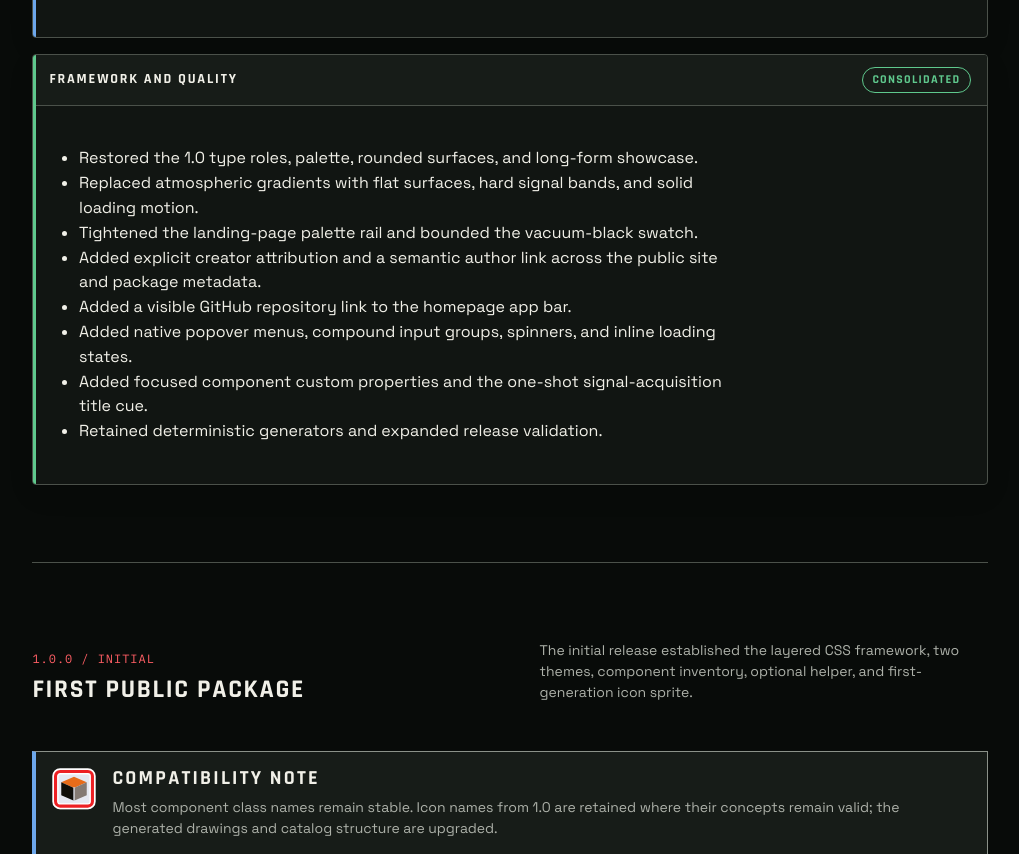
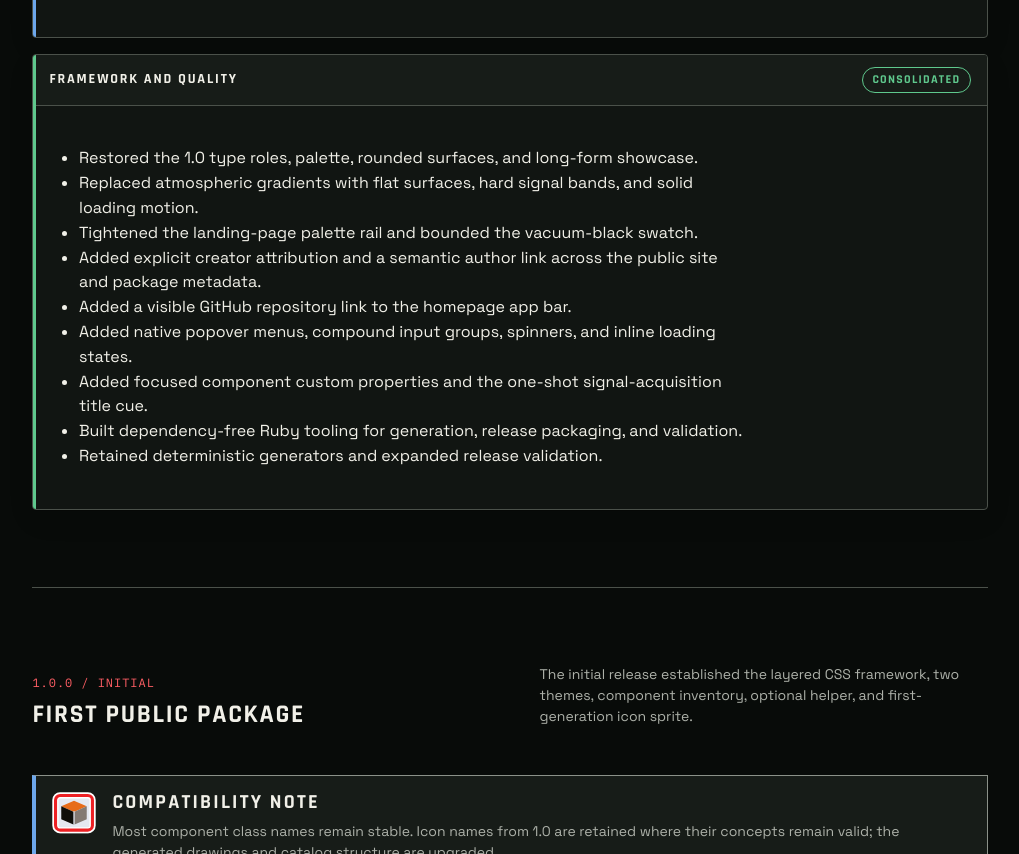
Before and after one commit to marianposaceanu/cargo-19-css, a website: page docs/changelog.html in a window 1280 px wide. Shown: the part 1256-2110 px from the top of the page, without its empty margins (254-1273 px from the left). Drawn offline with Linux system fonts and the light colour scheme.

Commit message:
refactor: standardize release tooling on Ruby

```diff
--- a/docs/changelog.html
+++ b/docs/changelog.html
@@ -130,7 +130,7 @@
   <div class="c19-stack c19-gap-4">
     <article class="c19-panel c19-accent-red"><header class="c19-panel__header"><h3 class="c19-panel__title">Icon system</h3><span class="c19-badge c19-badge--red">Rebuilt</span></header><div class="c19-panel__body c19-prose"><ul><li>Expanded to 39 equipment signs and 20 interface glyphs.</li><li>Standardized every export on a 19 × 18 viewBox.</li><li>Introduced one frame, one optical plate, one fixed seven-color palette, and generated individual light/dark exports.</li><li>Replaced mixed line weights and incompatible pictogram styles.</li></ul></div></article>
     <article class="c19-panel c19-accent-blue"><header class="c19-panel__header"><h3 class="c19-panel__title">Documentation</h3><span class="c19-badge c19-badge--blue">Dogfooded</span></header><div class="c19-panel__body c19-prose"><ul><li>Rebuilt all visual documentation with the public framework CSS and JavaScript only.</li><li>Added a common desktop rail, mobile navigation panel, theme persistence, code copy, and searchable icon catalog.</li><li>Embedded the generated icon sprite in every manual and example page for Safari-safe direct-file browsing.</li><li>Added live specimens for popover menus, compound inputs, inline loading, component properties, typography, and signal-acquisition motion.</li></ul></div></article>
-    <article class="c19-panel c19-accent-green"><header class="c19-panel__header"><h3 class="c19-panel__title">Framework and quality</h3><span class="c19-badge c19-badge--green">Consolidated</span></header><div class="c19-panel__body c19-prose"><ul><li>Restored the 1.0 type roles, palette, rounded surfaces, and long-form showcase.</li><li>Replaced atmospheric gradients with flat surfaces, hard signal bands, and solid loading motion.</li><li>Tightened the landing-page palette rail and bounded the vacuum-black swatch.</li><li>Added explicit creator attribution and a semantic author link across the public site and package metadata.</li><li>Added a visible GitHub repository link to the homepage app bar.</li><li>Added native popover menus, compound input groups, spinners, and inline loading states.</li><li>Added focused component custom properties and the one-shot signal-acquisition title cue.</li><li>Retained deterministic generators and expanded release validation.</li></ul></div></article>
+    <article class="c19-panel c19-accent-green"><header class="c19-panel__header"><h3 class="c19-panel__title">Framework and quality</h3><span class="c19-badge c19-badge--green">Consolidated</span></header><div class="c19-panel__body c19-prose"><ul><li>Restored the 1.0 type roles, palette, rounded surfaces, and long-form showcase.</li><li>Replaced atmospheric gradients with flat surfaces, hard signal bands, and solid loading motion.</li><li>Tightened the landing-page palette rail and bounded the vacuum-black swatch.</li><li>Added explicit creator attribution and a semantic author link across the public site and package metadata.</li><li>Added a visible GitHub repository link to the homepage app bar.</li><li>Added native popover menus, compound input groups, spinners, and inline loading states.</li><li>Added focused component custom properties and the one-shot signal-acquisition title cue.</li><li>Built dependency-free Ruby tooling for generation, release packaging, and validation.</li><li>Retained deterministic generators and expanded release validation.</li></ul></div></article>
   </div>
 </section>
 <section class="c19-doc-section">
```
Also changed, not shown: CHANGELOG.md, README.md.
